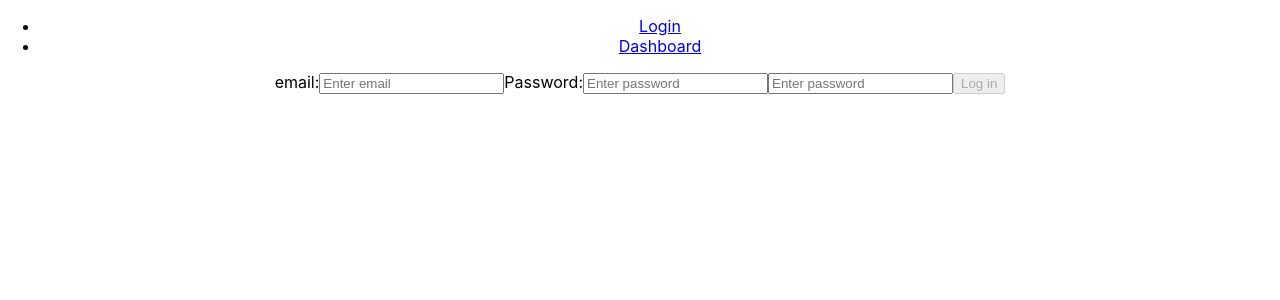
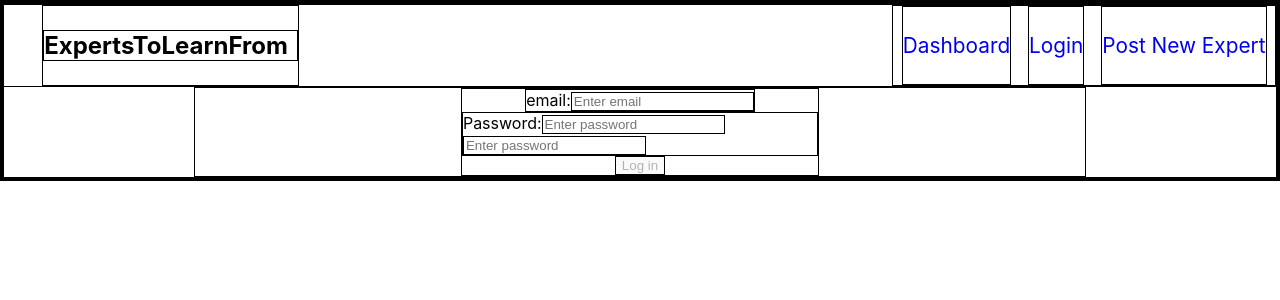
Before and after one commit to GoldenPedro/experts-to-learn-from, a React (Create React App) app: page /signup in a window 1280 px wide. Shown: the top 300 px of the page. Built offline with nearby package versions, Linux system fonts and the light colour scheme.

Commit message:
basic styling

```diff
--- a/src/App.css
+++ b/src/App.css
@@ -1,32 +1,64 @@
 .App {
-  text-align: center;
-}
-
-.App-logo {
-  height: 40vmin;
-  pointer-events: none;
-}
-
-@media (prefers-reduced-motion: no-preference) {
-  .App-logo {
-    animation: App-logo-spin infinite 20s linear;
-  }
-}
-
-.App-header {
-  background-color: #282c34;
-  min-height: 100vh;
   display: flex;
   flex-direction: column;
   align-items: center;
-  justify-content: center;
-  font-size: calc(10px + 2vmin);
-  color: white;
 }
 
-.App-link {
-  color: #61dafb;
+* {
+  border: 1px solid black;
 }
+
+/* ======= NAVBAR ======= */
+
+.navbar {
+  display: flex;
+  flex-direction: row;
+  justify-content: space-between;
+  width: 100%;
+}
+
+.logo {
+  margin-left: 3%;
+  width: 20%;
+}
+
+.logo h3 {
+  font-size: 1.5rem;
+}
+
+.nav-links {
+  width: 30%;
+  display: flex;
+  justify-content: space-around;
+  font-size: 1.3rem;
+}
+
+.nav-links a {
+  text-decoration: none;
+  display: flex;
+  align-items: center;
+}
+
+.nav-links a:hover {
+  color: blue;
+}
+
+/* ======= LOGIN PAGE ======= */
+
+.login {
+  width: 70%;
+  display: flex;
+  flex-direction: column;
+  align-items: center;
+}
+
+.login form {
+  display: flex;
+  flex-direction: column;
+  align-items: center;
+  width: 40%;
+}
+
 
 .expert {
   border: 1px solid black;
--- a/src/App.js
+++ b/src/App.js
@@ -6,6 +6,7 @@ import Navbar from './Components/Navbar'
 import Dashboard from './Components/Dashboard'
 import Login from './Components/Login'
 import Signup from './Components/Signup'
+import NewExpertForm from './Components/Expert/NewExpertForm'
 
 function App() {
   return (
@@ -22,8 +23,8 @@ function App() {
         <Route exact path='/signup'>
           <Signup />
         </Route>
-        <Route exact path='/newpost'>
-          <Dashboard />
+        <Route exact path='/new-expert'>
+          <NewExpertForm />
         </Route>
       </Switch>
       </Router>
--- a/src/Components/Dashboard.js
+++ b/src/Components/Dashboard.js
@@ -1,67 +1,97 @@
 import React, { useState } from 'react';
-import Expert from './Expert'
+import Expert from './Expert/Expert'
 
 const expertsArray = [
   {
     id : 1,
     name: 'Kai Wong',
-    categories: '',
+    image: 'https://www.nicepng.com/png/detail/7-78595_asian-businessman-png-professional-man-images-png.png',
+    categories: {
+      'photography': 51,
+      'filmmaking': 45,
+    },
     twitterHandle: '@kaimanwong',
     blog: '',
     youtubeChannel: '',
     bookRecommendations: '',
     tweets: '',
     quotes: '',
-    rating: 30,
     description: 'Photographer that worked for DigitalRevTV and has a YouTube channel talking about photography and photo gear',
   },
   {
     id : 2,
     name: 'David Perell',
+    image: '',
+    categories: {
+      'writing': 78,
+    },
     twitterHandle: '@david_perell',
     blog: '',
     youtubeChannel: '',
     bookRecommendations: '',
     tweets: '',
     quotes: '',
-    rating: 15,
     description: 'Online writing guy teaching people how to write on the internet',
   },
   {
-    id : 3,
+    id : 1,
     name: 'Kai Wong',
-    twitterHandle: '',
+    image: '',
+    categories: {
+      'photography': 51,
+    },
+    twitterHandle: '@kaimanwong',
     blog: '',
     youtubeChannel: '',
     bookRecommendations: '',
     tweets: '',
     quotes: '',
-    rating: 0,
-    description: '',
+    description: 'Photographer that worked for DigitalRevTV and has a YouTube channel talking about photography and photo gear',
   },
   {
-    id : 4,
-    name: 'Kai Wong',
-    twitterHandle: '',
+    id : 2,
+    name: 'David Perell',
+    image: '',
+    categories: {
+      'writing': 78,
+    },
+    twitterHandle: '@david_perell',
     blog: '',
     youtubeChannel: '',
     bookRecommendations: '',
     tweets: '',
     quotes: '',
-    rating: 0,
-    description: '',
+    description: 'Online writing guy teaching people how to write on the internet',
   },
   {
-    id : 5,
+    id : 1,
     name: 'Kai Wong',
-    twitterHandle: '',
+    image: '',
+    categories: {
+      'photography': 51,
+    },
+    twitterHandle: '@kaimanwong',
     blog: '',
     youtubeChannel: '',
     bookRecommendations: '',
     tweets: '',
     quotes: '',
-    rating: 0,
-    description: '',
+    description: 'Photographer that worked for DigitalRevTV and has a YouTube channel talking about photography and photo gear',
+  },
+  {
+    id : 2,
+    name: 'David Perell',
+    image: '',
+    categories: {
+      'writing': 78,
+    },
+    twitterHandle: '@david_perell',
+    blog: '',
+    youtubeChannel: '',
+    bookRecommendations: '',
+    tweets: '',
+    quotes: '',
+    description: 'Online writing guy teaching people how to write on the internet',
   },
 
 ]
@@ -71,6 +101,7 @@ function Dashboard() {
 
   return (
     <div className="dashboard">
+        <h1>Experts To Learn From</h1>
         {experts.map(expert => (
           <Expert expert={expert} key={expert.id} />
         ))}
--- a/src/Components/Expert.js
+++ b/src/Components/Expert/Expert.js
@@ -7,10 +7,12 @@ function Expert(props) {
 
   return (
     <div className="expert">
-        <p>{expert.name}</p>
+        <h4 className='expert-name'>{expert.name}</h4>
         <p>{expert.twitterHandle}</p>
-        <p>{expert.rating}</p>
+        <img src={expert.image} alt='Expert'/>
         <p>{expert.description}</p>
+        <p>{Object.keys(expert.categories)[0]}</p>
+        <p>{expert.categories[Object.keys(expert.categories)[0]]}</p>
     </div>
   );
 }
--- a/src/Components/Login.js
+++ b/src/Components/Login.js
@@ -2,6 +2,7 @@ import React, { useState, useEffect } from 'react';
 import axios from 'axios';
 import { useHistory } from 'react-router-dom';
 import * as yup from 'yup'
+import '../App.css';
 
 const defaultValues = {
     email: '',
@@ -53,7 +54,7 @@ const Login = (props) => {
         // Adds new data to state & clears form
         setSavedFormInfo([...savedFormInfo, newData]);
         setFormValues(defaultValues);
-        history.push('/dashboard');
+        history.push('/');
     }
 
     const validate = (name, value) => {
@@ -76,12 +77,13 @@ const Login = (props) => {
 
     return (
       <div className="login">
+          <h2>Log In</h2>
           <form onSubmit={submit}>
-              <label>email:
+              <label>Email: &nbsp;
                   <input value={formValues.email} onChange={handleChanges} placeholder='Enter email' name="email" type='email' />
               </label>
               {errors.email.length > 0 ? <p>{errors.email}</p> : null}
-              <label>Password:
+              <label>Password: &nbsp;
                   <input value={formValues.password} onChange={handleChanges} placeholder='Enter password' name="password" type='password' />
               </label>
               <button disabled={buttonDisabled}>Log in</button>
--- a/src/Components/Navbar.js
+++ b/src/Components/Navbar.js
@@ -1,12 +1,19 @@
 import React from 'react';
+import '../App.css';
 
 function Navbar() {
   return (
     <div className="navbar">
-        <ul>
-          <li> <a href='/Login'>Login</a></li>
-          <li> <a href='/Dashboard'>Dashboard</a></li>
-        </ul>
+      <div className='logo'>
+        <h3>ExpertsToLearnFrom</h3>
+      </div>
+
+      <div className='nav-links'>
+        <a href='/' >Dashboard</a>
+        <a href='/Login' >Login</a>
+        <a href='/new-expert' >Post New Expert</a>
+      </div>
+
     </div>
   );
 }
```
Also changed, not shown: src/Components/Expert/NewExpertForm.js (added), 1 other file (tests, documents, lock files or other folders).
